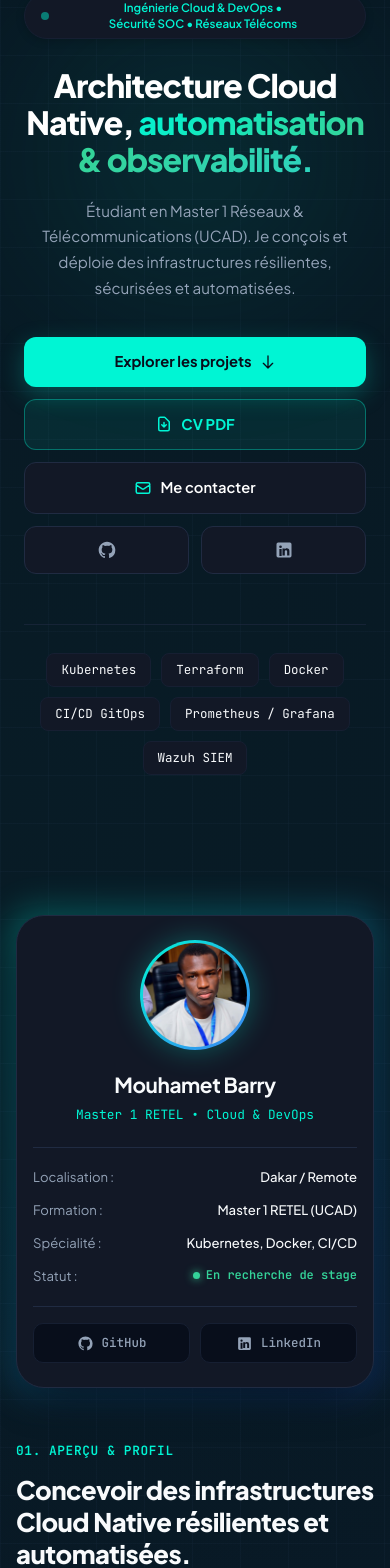
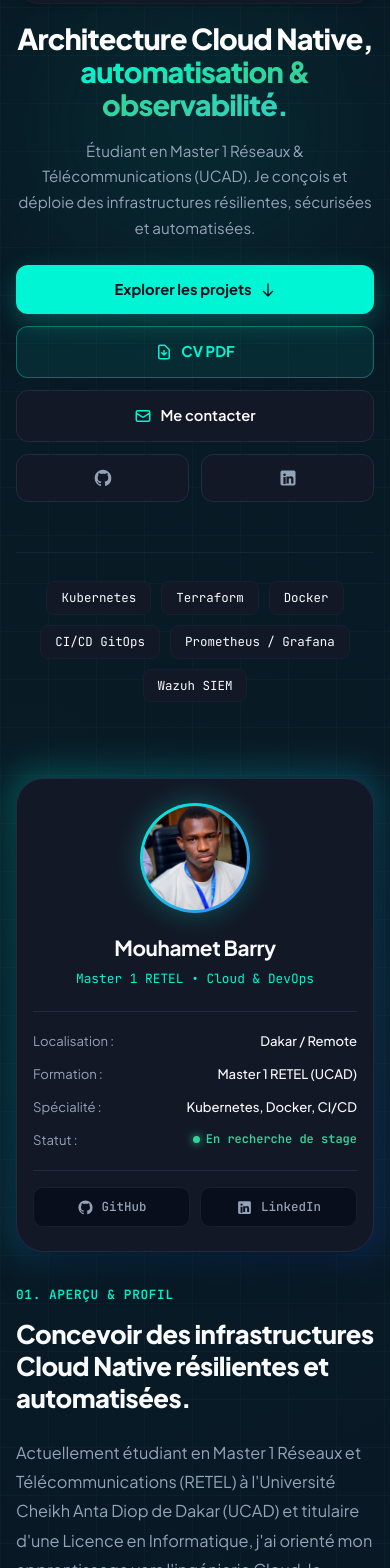
Before and after one commit to eMb0811/my_portfolio, a React (Vite) app: page / in a window 390 px wide. Shown: the part 137-1705 px from the top of the page. Built offline with nearby package versions, Linux system fonts and the light colour scheme.

Commit message:
fix(responsive): eliminate mobile gap between Hero and Skills by tuning paddings and unobserving revealed elements

```diff
--- a/src/components/About/About.module.css
+++ b/src/components/About/About.module.css
@@ -354,7 +354,16 @@
 
 @media (max-width: 640px) {
   .about {
-    padding: 70px 16px;
+    padding: 40px 16px 45px;
+  }
+
+  .aboutLayout {
+    gap: 28px;
+  }
+
+  .subtitle {
+    margin-top: 32px;
+    margin-bottom: 16px;
   }
 
   .profileCard {
@@ -363,6 +372,8 @@
 
   .piliersGrid {
     grid-template-columns: 1fr;
+    gap: 12px;
+    margin-bottom: 28px;
   }
 
   .parcours {
@@ -376,7 +387,7 @@
   .actions {
     flex-direction: column;
     width: 100%;
-    margin-top: 30px;
+    margin-top: 24px;
   }
 
   .btnPrimary,
--- a/src/components/Hero/Hero.module.css
+++ b/src/components/Hero/Hero.module.css
@@ -224,7 +224,26 @@
   height: 18px;
 }
 
-@media (max-width: 540px) {
+@media (max-width: 640px) {
+  .hero {
+    min-height: auto;
+    padding: 95px 16px 36px;
+  }
+
+  .roleBadge {
+    margin-bottom: 18px;
+  }
+
+  .title {
+    font-size: clamp(1.8rem, 6.5vw, 2.4rem);
+    margin-bottom: 16px;
+  }
+
+  .text {
+    margin: 0 auto 24px;
+    font-size: 0.95rem;
+  }
+
   .actions {
     flex-direction: column;
     width: 100%;
@@ -249,6 +268,17 @@
   .iconBtn {
     flex: 1;
     max-width: 180px;
+  }
+
+  .techStrip {
+    margin-top: 32px;
+    padding-top: 20px;
+    gap: 8px;
+  }
+
+  .techBadge {
+    font-size: 0.74rem;
+    padding: 5px 10px;
   }
 }
 
--- a/src/components/Skills/Skills.module.css
+++ b/src/components/Skills/Skills.module.css
@@ -82,16 +82,16 @@
 
 @media (max-width: 640px) {
   .skills {
-    padding: 70px 16px;
+    padding: 45px 16px 50px;
   }
 
   .header {
-    margin-bottom: 28px;
+    margin-bottom: 20px;
   }
 
   .filters {
     gap: 8px;
-    margin-bottom: 24px;
+    margin-bottom: 20px;
   }
 
   .filterBtn {
--- a/src/hooks/useReveal.js
+++ b/src/hooks/useReveal.js
@@ -8,22 +8,15 @@ function useReveal() {
     const element = ref.current;
     if (!element) return;
 
-//const observer = new IntersectionObserver(
-  //([entry]) => {
-    //if (entry.isIntersecting) {
-      //setVisible(true);
-      //observer.unobserve(element);
-    //}
-  //},
-  //{ threshold: 0.15, rootMargin: '0px 0px -100px 0px' }
-//);
-
-const observer = new IntersectionObserver(
-  ([entry]) => {
-    setVisible(entry.isIntersecting);   // true en entrant, false en sortant
-  },
-  { threshold: 0.15 }
-);
+    const observer = new IntersectionObserver(
+      ([entry]) => {
+        if (entry.isIntersecting) {
+          setVisible(true);
+          observer.unobserve(element);
+        }
+      },
+      { threshold: 0.05, rootMargin: '0px 0px -30px 0px' }
+    );
 
     observer.observe(element);
 
```
